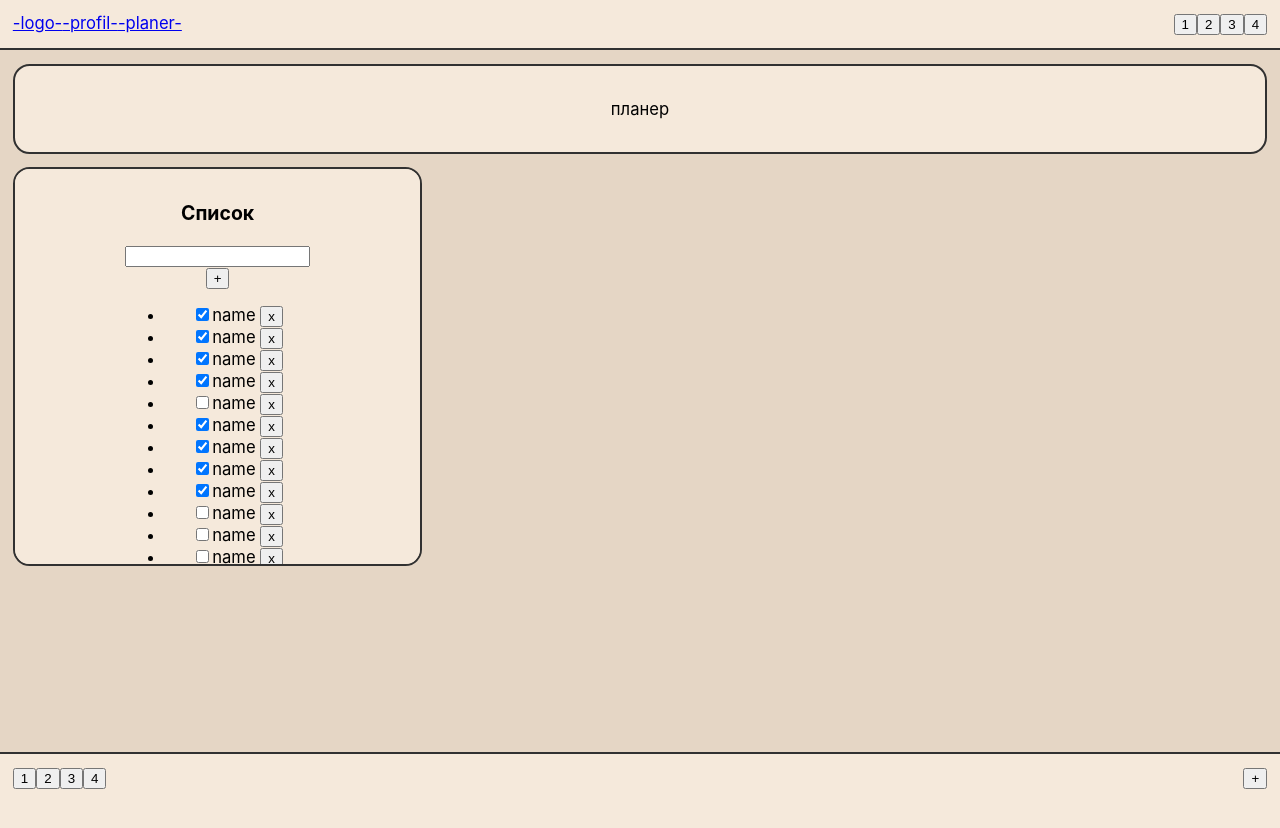
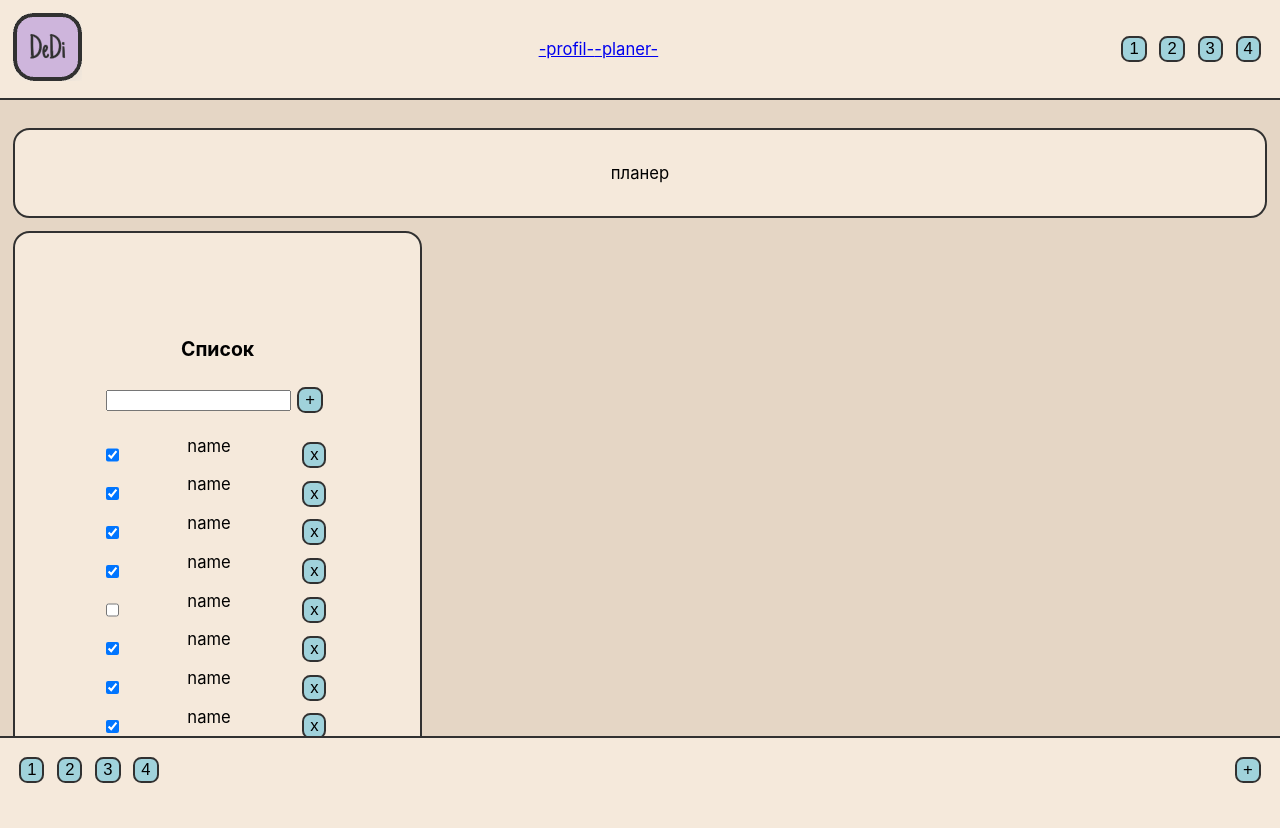
Before and after one commit to Meiraline/my-planer, a React (Create React App) app: page /planer in a window 1280 px wide. Shown: the top 828 px of the page. Before the commit the page ends 800 px from the top, so only its background shows below. Built offline with nearby package versions, Linux system fonts and the light colour scheme.

Commit message:
дизайн и оптимизация

```diff
--- a/src/App.css
+++ b/src/App.css
@@ -1,3 +1,140 @@
+:root {
+
+  /* Цветовая палитра интерфейса */
+
+    /* по умолчанию */
+
+  --main-bg-color: #f1dac2;
+  --meni-bg-color: #F5E9DB;
+
+  --border-color: #313131;
+
+  --akcent-color-1: #CEB5DC;
+  --akcent-color-2: #89C89B;
+  --akcent-color-3: #F1A297;
+  --akcent-color-4: #a0d2db;
+  --akcent-color-5: #e5e7ac;
+
+    /* дневная тема
+
+  --main-bg-color-lt: #E5D6C5;
+  --meni-bg-color-lt: #F5E9DB;
+
+  --border-color-lt: #313131;
+
+  --akcent-color-1-lt: #CEB5DC;
+  --akcent-color-2-lt: #89C89B;
+  --akcent-color-3-lt: #F1A297;
+  --akcent-color-4-lt: #a0d2db;
+  --akcent-color-5-lt: #e5e7ac;
+
+    /* ночная тема */
+
+  /* --main-bg-color-dr: #525252;
+  --meni-bg-color-dr: #434343;
+
+  --border-color-dr: #fafafa;
+
+  --akcent-color-1-dr: #c56df8;
+  --akcent-color-2-dr: #6aef90;
+  --akcent-color-3-dr: #fb7b6b;
+  --akcent-color-4-dr: #70e4f8;
+  --akcent-color-5-dr: #fbff89; */
+
+    /* Текст */
+  --font-size: 1.3vw;
+
+    /* Базовые настройки */
+  --border: 0.3vh solid #313131;
+  --borderRadius: 1rem,
+
+}
+
+
+/* стандартные элементы */
+
+button {
+  background-color: var(--akcent-color-4);
+  border: var(--border);
+  border-radius: 0.5rem;
+  font-size: var(--font-size);
+
+  margin: 0.5vw;
+
+  width: min-content;
+  height: min-content;
+
+}
+
+li {
+  list-style-type: none;
+  list-style-position: outside;
+  display: flex;
+  justify-content:space-between;
+
+}
+
+ul {
+  padding: 0px;
+
+}
+
+
+.input_checkbox {
+  width: 1.5vw;
+  height: 1.5vw;
+}
+
+.input_text {
+  width: 20vw;
+  height: 1.5vw;
+}
+
+
+/* стили базовой страници */
+
+html {
+  text-align: center;
+  background-color: var(--main-bg-color);
+  font-size: var(--font-size);
+}
+
+.App {
+  text-align: center;
+  background-color: var(--main-bg-color);
+  height: 100vh;
+
+  display: flex;
+  flex-direction: column;
+  justify-content: start;
+
+}
+
+.page {
+  padding: 1vw;
+  padding-top: 10vw;
+  padding-bottom: 10vw;
+
+  margin-top: 5vw;
+  margin-bottom: 5vw;
+
+  display: grid;
+  grid-auto-flow: dense;
+
+  grid-template-columns: repeat(12, 1fr);
+  grid-auto-rows: 7.05vw;
+
+  gap: 1vw;
+}
+
+
+
+
+
+
+
+
+
 
 html {
   text-align: center;
--- a/src/Base_components/MenuBottom/MenuBottom.module.css
+++ b/src/Base_components/MenuBottom/MenuBottom.module.css
@@ -9,7 +9,7 @@
     justify-content: space-between;
 
     position: fixed;
-    top: 94vh;
+    top: 92vh;
     width: 98vw;
     height: 100%;
 
--- a/src/Base_components/MenuTop/MenuTop.jsx
+++ b/src/Base_components/MenuTop/MenuTop.jsx
@@ -1,14 +1,16 @@
 
 import { NavLink } from 'react-router-dom';
 import s from './MenuTop.module.css'
+
+import logo from "./logo.png"
 
 
 function MenuTop(){
     return(
 
       <div className={s.TopMenu}>
+          <NavLink to ='/main'> <img src={logo} alt="" /> </NavLink>
         <div>
-          <NavLink to ='/main'>-logo-</NavLink>
           <NavLink to ='/profil'>-profil-</NavLink>
           <NavLink to ='/planer'>-planer-</NavLink>
 
--- a/src/Base_components/MenuTop/MenuTop.module.css
+++ b/src/Base_components/MenuTop/MenuTop.module.css
@@ -8,6 +8,9 @@
     display: flex;
     flex-direction: row;
     justify-content: space-between;
+
+    align-items: center;
+
     position: fixed;
     width: 98vw;
   }
--- a/src/Bloks/Blok.tsx
+++ b/src/Bloks/Blok.tsx
@@ -29,8 +29,8 @@ export function Blok(p: BoxProps) {
       const contentHeight = contentRef.current.scrollHeight;
 
       // Рассчитываем новые размеры блока с учётом текущих значений min/max
-      const newWidth = Math.min(maxWidth, Math.max(minWidth, Math.floor(contentWidth / 60)));
-      const newHeight = Math.min(maxHeight, Math.max(minHeight, Math.floor(contentHeight / 80)));
+      const newWidth = Math.min(maxWidth, Math.max(minWidth, Math.floor(contentWidth / 50)));
+      const newHeight = Math.min(maxHeight, Math.max(minHeight, Math.floor(contentHeight / 50)));
 
       // Обновляем состояние
       setWidth(newWidth);
@@ -66,8 +66,8 @@ export function Blok(p: BoxProps) {
       <div
         ref={contentRef}
         style={{
-          width: "min-content",
-          height: "min-content",
+          width: "fit-content",
+          height: "fit-content",
           margin: "auto",
         }}
       >
--- a/src/Pages/Planer.jsx
+++ b/src/Pages/Planer.jsx
@@ -37,7 +37,7 @@ function Planer() {
     return (
         <div className="page">
             <Blok minWidth={12} minHeight={1}>планер</Blok>
-            <Blok minWidth={6} minHeight={1} maxHeight={4} maxWidth={4}>
+            <Blok minWidth={6} minHeight={1} maxHeight={8} maxWidth={4}>
                 <TodoList title="Список" tasks={tasks} removeTask={removeTask} />
             </Blok>
         </div>
```
Also changed, not shown: src/Base_components/MenuTop/logo.png (added), src/logo.png (deleted).
